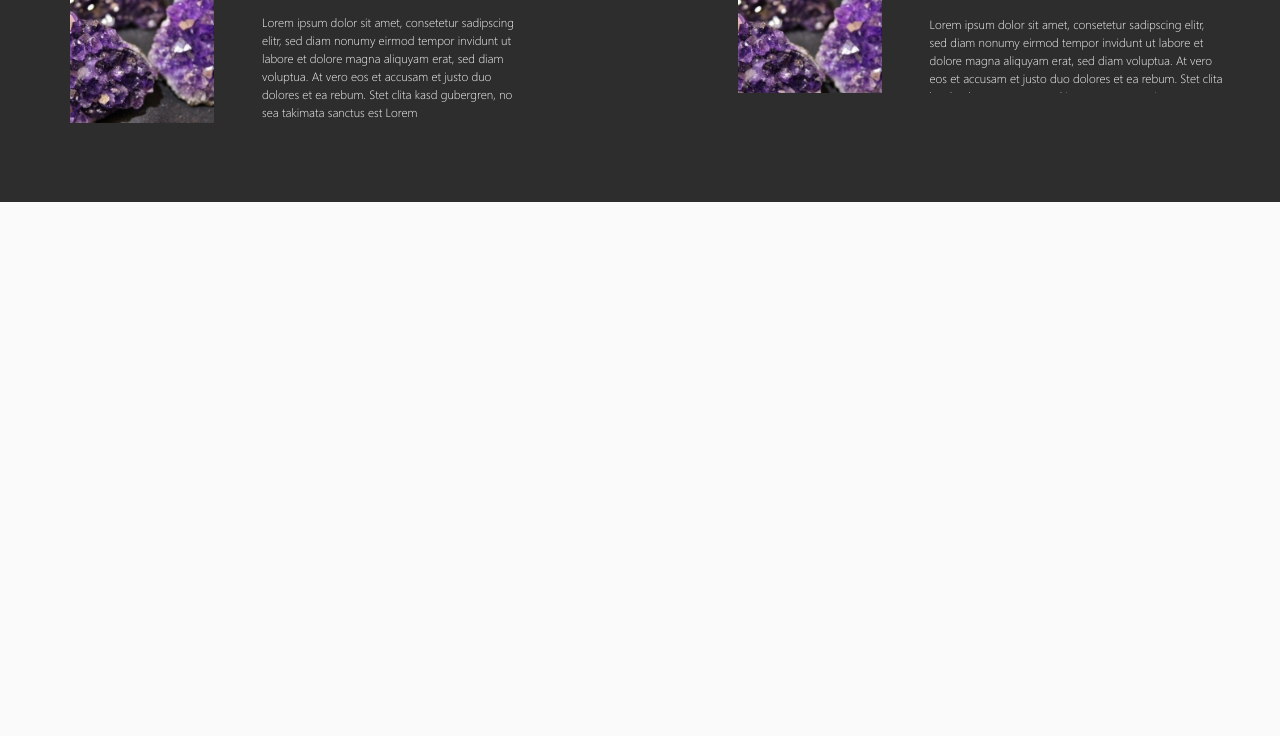
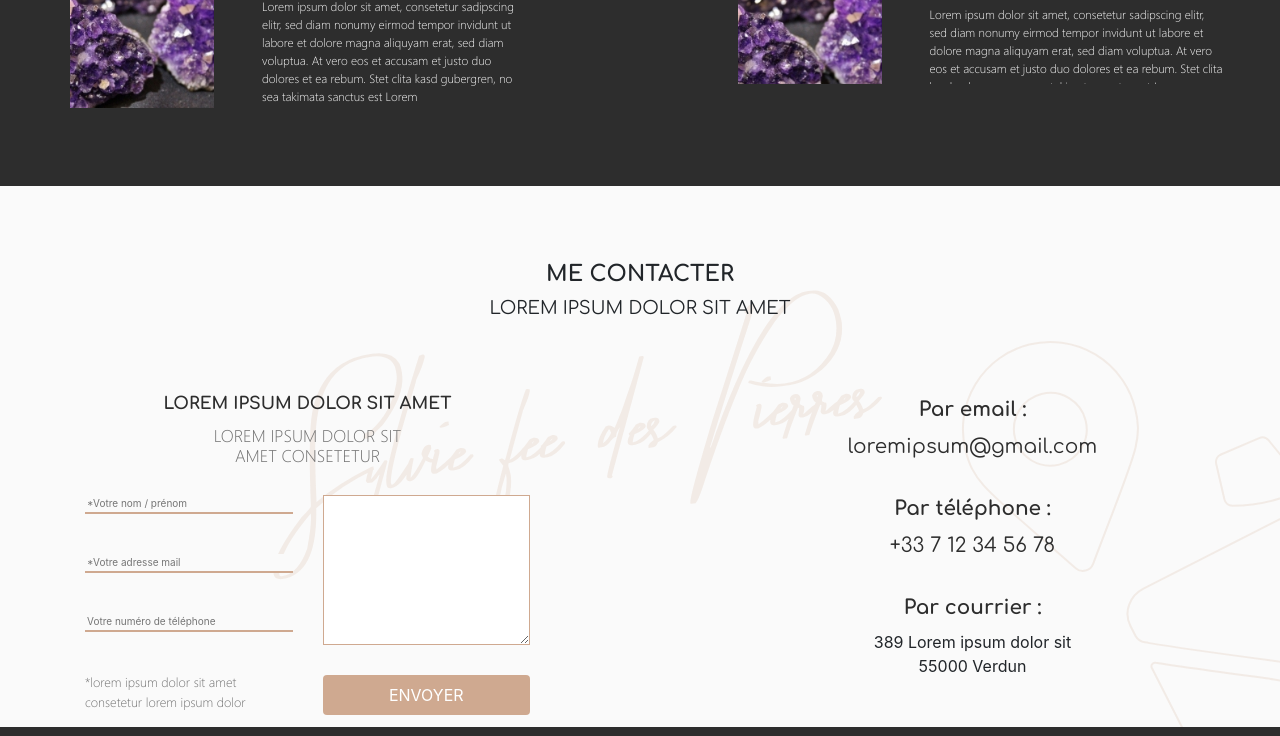
Before and after one commit to Kursorr/sophie-fee-des-pierres, a website: page index.html in a window 1280 px wide. Shown: the part 3428-4164 px from the top of the page. Before the commit the page ends 3730 px from the top, so only its background shows below. Drawn offline with nearby package versions, Linux system fonts and the light colour scheme.

Commit message:
add images & footer

```diff
--- a/index.html
+++ b/index.html
@@ -427,7 +427,65 @@
       </div>
     </div>
 
+    <div id="contact" class="container-fluid d-flex flex-column">
+      <div class="container">
+        <div class="d-flex flex-column align-items-center justify-content-center">
+          <h1>me contacter</h1>
+          <h2>lorem ipsum dolor sit amet</h2>
+        </div>
+
+        <div class="row d-flex justify-content-between">
+          <div class="col-12 col-md-12 col-lg-5">
+            <div class="d-flex flex-column align-items-center justify-content-center formcontactitlte">
+              <h1>lorem ipsum dolor sit amet</h1>
+              <h2>lorem ipsum dolor sit amet consetetur</h2>
+            </div>
 
 
+            <form action="#" class="row d-flex justify-content-between">
+              <div class="col-lg-6 d-flex flex-column">
+                <input type="text" placeholder="*Votre nom / prénom">
+                <input type="text" placeholder="*Votre adresse mail">
+                <input type="text" placeholder="Votre numéro de téléphone">
+                <p class="contactI">*lorem ipsum dolor sit amet consetetur lorem ipsum dolor</p>
+              </div>
+
+              <div class="col-lg-6 d-flex flex-column">
+                <textarea name="" id="" rows="6" class="textarea"></textarea>
+                <button class="btn btn-primary">envoyer</button>
+              </div>
+
+            </form>
+          </div>
+
+          <div class="col-12 col-md-12 col-lg-5" id="infos">
+            <h3>Par email :</h3>
+            <span class="i">loremipsum@gmail.com</span>
+
+            <h3>Par téléphone :</h3>
+            <span class="i">+33 7 12 34 56 78</span>
+
+            <h3>Par courrier :</h3>
+            <span>389 Lorem ipsum dolor sit</span>
+            <span>55000 Verdun</span>
+          </div>
+        </div>
+      </div>
+    </div>
+
+    <div id="footer" class="container-fluid">
+      <div class="container d-flex justify-content-between">
+        <p>© SylvieFeeDesPierres 2020 - All rights reserverd</p>
+
+        <p>Made with <img src="./images/heart.svg" alt="heart"></p>
+
+        <div class="d-flex" id="medias">
+          <img src="./images/facebook.svg" alt="heart">
+          <img src="./images/insta.svg" alt="insta">
+          <img src="./images/pinterest.svg" alt="pinterest">
+          <img src="./images/messenger.svg" alt="messenger">
+        </div>
+      </div>
+    </div>
   </body>
 </html>
--- a/styles/app.scss
+++ b/styles/app.scss
@@ -107,19 +107,6 @@ div#carousel > .carousel-indicators {
     font-family: $segoeuil;
     font-size: 20px;
     margin-bottom: 40px;
-  }
-
-  form input {
-    border: none;
-    border-bottom: solid $primary 2px;
-    font-size: 10px;
-    color: #9F9F9F;
-    width: 24%;
-    background-color: $white;
-
-    &:focus {
-      outline: none;
-    }
   }
 
   button#newsletter {
@@ -286,7 +273,7 @@ div#carousel > .carousel-indicators {
 // Stones
 #stones {
   background-color: $dark;
-  margin-bottom: 100px;
+  margin-bottom: 30px;
   padding-bottom: 65px;
 
   .container {
@@ -295,7 +282,7 @@ div#carousel > .carousel-indicators {
 
   h1 {
     font-family: $comfortaBold;
-    font-size: 22px;
+    font-size: $title;
     text-transform: uppercase;
     color: $white;
     margin-top: 45px;
@@ -304,7 +291,7 @@ div#carousel > .carousel-indicators {
 
   h2 {
     font-family: $comfortaRegular;
-    font-size: 18px;
+    font-size: $subtitle;
     color: $white;
     text-transform: uppercase;
   }
@@ -376,6 +363,114 @@ div#carousel > .carousel-indicators {
   }
 }
 
+// Contact page
+
+#contact {
+  background-image: url('../../images/Groupe24.svg');
+  background-repeat: no-repeat;
+  background-position-x: 245px;
+  background-position-y: 67px;
+
+  h1 {
+    font-family: $comfortaBold;
+    font-size: 22px;
+    text-transform: uppercase;
+    margin-top: 45px;
+    margin-bottom: 10px;
+  }
+
+  h2 {
+    font-family: $comfortaRegular;
+    font-size: 18px;
+    text-transform: uppercase;
+    margin-bottom: 30px;
+  }
+
+  input {
+    width: 100%;
+    margin-bottom: 40px;
+  }
+
+  .formcontactitlte {
+    h1 {
+      font-size: 17px;
+      font-family: $comfortaBold;
+      color: $dark;
+    }
+
+    h2 {
+      font-size: 17px;
+      font-family: $segoeuil;
+      text-align: center;
+      color: #707070;
+      width: 50%;
+    }
+  }
+
+  .contactI {
+    font-family: $segoeuil;
+    font-size: 13px;
+    color: #707070;
+  }
+
+  #infos {
+    display: flex;
+    flex-direction: column;
+    justify-content: center;
+    align-items: center;
+
+    h3 {
+      margin-bottom: 10px;
+      color: $dark;
+      font-size: $subtitle;
+      font-family: $comfortaBold;
+    }
+
+    .i {
+      margin-bottom: 35px;
+      color: $dark;
+      font-size: $subtitle;
+      font-family: $comfortaRegular;
+    }
+  }
+}
+
+// Footer
+
+#footer {
+  background-color: $dark;
+  padding: 15px 0;
+
+  p {
+    color: $white;
+    margin-bottom: 0;
+  }
+
+  #medias {
+    img {
+      margin-right: 15px;
+    }
+  }
+}
+
+// Form
+form input {
+  border: none;
+  border-bottom: solid $primary 2px;
+  font-size: 10px;
+  color: #9F9F9F;
+  width: 24%;
+  background-color: $white;
+
+  &:focus {
+    outline: none;
+  }
+}
+
+.textarea {
+  border: solid $primary 1px;
+  margin-bottom: 30px;
+}
 
 // Customize buttons
 .btn.btn-primary {
```
Also changed, not shown: images/Groupe24.svg (added), images/facebook.svg (added), images/heart.svg (added), images/insta.svg (added), images/messenger.svg (added), images/pinterest.svg (added), public/stylesheets/app.css, 1 other file.
